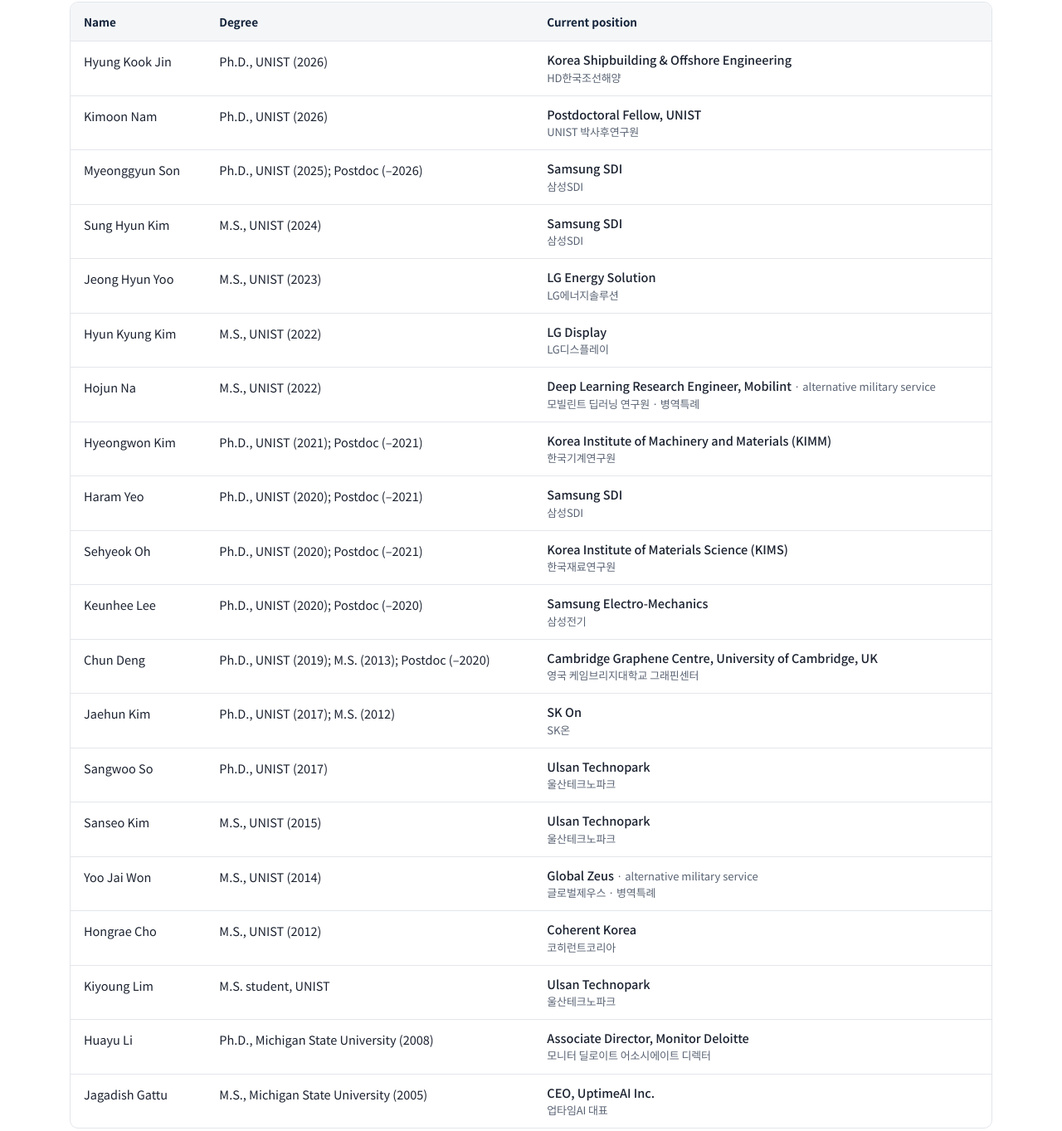
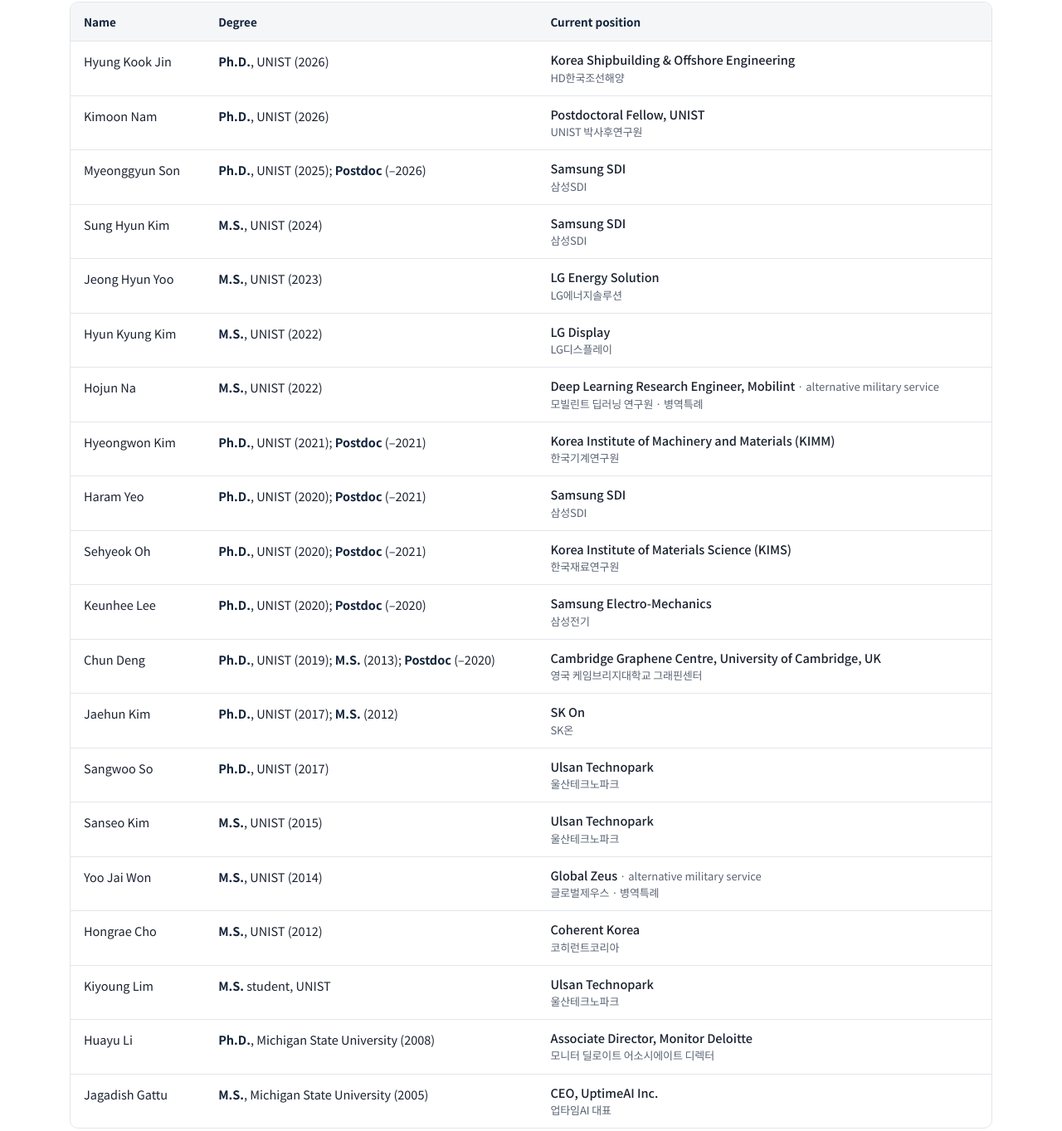
Before and after one commit to houseofdavid1/houseofdavid1.github.io, a plain HTML site: page people.html in a window 1280 px wide. Shown: the part 1952-3315 px from the top of the page at 83% size. Drawn offline with Linux system fonts and the light colour scheme.

Commit message:
People: bold degree labels in alumni table
Co-Authored-By: Claude Opus 5.5 <noreply@anthropic.com>
Claude-Session: https://claude.ai/code/session_0193FsCwCBU5TNaPgPqdxirM

```diff
--- a/assets/style.css
+++ b/assets/style.css
@@ -326,3 +326,5 @@ td.pos { line-height: 1.4; }
 }
 
 .pos-note { font-weight: 400; color: var(--muted); font-size: 13px; }
+
+.deg { font-weight: 700; color: var(--navy); }
--- a/people.html
+++ b/people.html
@@ -7,7 +7,7 @@
 <link rel="preconnect" href="https://fonts.googleapis.com">
 <link rel="preconnect" href="https://fonts.gstatic.com" crossorigin>
 <link href="https://fonts.googleapis.com/css2?family=Noto+Sans+KR:wght@400;500;700&amp;display=swap" rel="stylesheet">
-<link rel="stylesheet" href="assets/style.css?v=17">
+<link rel="stylesheet" href="assets/style.css?v=18">
 </head>
 <body>
 
@@ -124,26 +124,26 @@
             <tr><th scope="col">Name</th><th scope="col">Degree</th><th scope="col">Current position</th></tr>
           </thead>
           <tbody>
-            <tr><td>Hyung Kook Jin</td><td>Ph.D., UNIST (2026)</td><td class="pos"><span class="pos-en">Korea Shipbuilding &amp; Offshore Engineering</span><span class="pos-ko">HD한국조선해양</span></td></tr>
-            <tr><td>Kimoon Nam</td><td>Ph.D., UNIST (2026)</td><td class="pos"><span class="pos-en">Postdoctoral Fellow, UNIST</span><span class="pos-ko">UNIST 박사후연구원</span></td></tr>
-            <tr><td>Myeonggyun Son</td><td>Ph.D., UNIST (2025); Postdoc (–2026)</td><td class="pos"><span class="pos-en">Samsung SDI</span><span class="pos-ko">삼성SDI</span></td></tr>
-            <tr><td>Sung Hyun Kim</td><td>M.S., UNIST (2024)</td><td class="pos"><span class="pos-en">Samsung SDI</span><span class="pos-ko">삼성SDI</span></td></tr>
-            <tr><td>Jeong Hyun Yoo</td><td>M.S., UNIST (2023)</td><td class="pos"><span class="pos-en">LG Energy Solution</span><span class="pos-ko">LG에너지솔루션</span></td></tr>
-            <tr><td>Hyun Kyung Kim</td><td>M.S., UNIST (2022)</td><td class="pos"><span class="pos-en">LG Display</span><span class="pos-ko">LG디스플레이</span></td></tr>
-            <tr><td>Hojun Na</td><td>M.S., UNIST (2022)</td><td class="pos"><span class="pos-en">Deep Learning Research Engineer, Mobilint<span class="pos-note"> · alternative military service</span></span><span class="pos-ko">모빌린트 딥러닝 연구원 · 병역특례</span></td></tr>
-            <tr><td>Hyeongwon Kim</td><td>Ph.D., UNIST (2021); Postdoc (–2021)</td><td class="pos"><span class="pos-en">Korea Institute of Machinery and Materials (KIMM)</span><span class="pos-ko">한국기계연구원</span></td></tr>
-            <tr><td>Haram Yeo</td><td>Ph.D., UNIST (2020); Postdoc (–2021)</td><td class="pos"><span class="pos-en">Samsung SDI</span><span class="pos-ko">삼성SDI</span></td></tr>
-            <tr><td>Sehyeok Oh</td><td>Ph.D., UNIST (2020); Postdoc (–2021)</td><td class="pos"><span class="pos-en">Korea Institute of Materials Science (KIMS)</span><span class="pos-ko">한국재료연구원</span></td></tr>
-            <tr><td>Keunhee Lee</td><td>Ph.D., UNIST (2020); Postdoc (–2020)</td><td class="pos"><span class="pos-en">Samsung Electro-Mechanics</span><span class="pos-ko">삼성전기</span></td></tr>
-            <tr><td>Chun Deng</td><td>Ph.D., UNIST (2019); M.S. (2013); Postdoc (–2020)</td><td class="pos"><span class="pos-en">Cambridge Graphene Centre, University of Cambridge, UK</span><span class="pos-ko">영국 케임브리지대학교 그래핀센터</span></td></tr>
-            <tr><td>Jaehun Kim</td><td>Ph.D., UNIST (2017); M.S. (2012)</td><td class="pos"><span class="pos-en">SK On</span><span class="pos-ko">SK온</span></td></tr>
-            <tr><td>Sangwoo So</td><td>Ph.D., UNIST (2017)</td><td class="pos"><span class="pos-en">Ulsan Technopark</span><span class="pos-ko">울산테크노파크</span></td></tr>
-            <tr><td>Sanseo Kim</td><td>M.S., UNIST (2015)</td><td class="pos"><span class="pos-en">Ulsan Technopark</span><span class="pos-ko">울산테크노파크</span></td></tr>
-            <tr><td>Yoo Jai Won</td><td>M.S., UNIST (2014)</td><td class="pos"><span class="pos-en">Global Zeus<span class="pos-note"> · alternative military service</span></span><span class="pos-ko">글로벌제우스 · 병역특례</span></td></tr>
-            <tr><td>Hongrae Cho</td><td>M.S., UNIST (2012)</td><td class="pos"><span class="pos-en">Coherent Korea</span><span class="pos-ko">코히런트코리아</span></td></tr>
-            <tr><td>Kiyoung Lim</td><td>M.S. student, UNIST</td><td class="pos"><span class="pos-en">Ulsan Technopark</span><span class="pos-ko">울산테크노파크</span></td></tr>
-            <tr><td>Huayu Li</td><td>Ph.D., Michigan State University (2008)</td><td class="pos"><span class="pos-en">Associate Director, Monitor Deloitte</span><span class="pos-ko">모니터 딜로이트 어소시에이트 디렉터</span></td></tr>
-            <tr><td>Jagadish Gattu</td><td>M.S., Michigan State University (2005)</td><td class="pos"><span class="pos-en">CEO, UptimeAI Inc.</span><span class="pos-ko">업타임AI 대표</span></td></tr>
+            <tr><td>Hyung Kook Jin</td><td><b class="deg">Ph.D.</b>, UNIST (2026)</td><td class="pos"><span class="pos-en">Korea Shipbuilding &amp; Offshore Engineering</span><span class="pos-ko">HD한국조선해양</span></td></tr>
+            <tr><td>Kimoon Nam</td><td><b class="deg">Ph.D.</b>, UNIST (2026)</td><td class="pos"><span class="pos-en">Postdoctoral Fellow, UNIST</span><span class="pos-ko">UNIST 박사후연구원</span></td></tr>
+            <tr><td>Myeonggyun Son</td><td><b class="deg">Ph.D.</b>, UNIST (2025); <b class="deg">Postdoc</b> (–2026)</td><td class="pos"><span class="pos-en">Samsung SDI</span><span class="pos-ko">삼성SDI</span></td></tr>
+            <tr><td>Sung Hyun Kim</td><td><b class="deg">M.S.</b>, UNIST (2024)</td><td class="pos"><span class="pos-en">Samsung SDI</span><span class="pos-ko">삼성SDI</span></td></tr>
+            <tr><td>Jeong Hyun Yoo</td><td><b class="deg">M.S.</b>, UNIST (2023)</td><td class="pos"><span class="pos-en">LG Energy Solution</span><span class="pos-ko">LG에너지솔루션</span></td></tr>
+            <tr><td>Hyun Kyung Kim</td><td><b class="deg">M.S.</b>, UNIST (2022)</td><td class="pos"><span class="pos-en">LG Display</span><span class="pos-ko">LG디스플레이</span></td></tr>
+            <tr><td>Hojun Na</td><td><b class="deg">M.S.</b>, UNIST (2022)</td><td class="pos"><span class="pos-en">Deep Learning Research Engineer, Mobilint<span class="pos-note"> · alternative military service</span></span><span class="pos-ko">모빌린트 딥러닝 연구원 · 병역특례</span></td></tr>
+            <tr><td>Hyeongwon Kim</td><td><b class="deg">Ph.D.</b>, UNIST (2021); <b class="deg">Postdoc</b> (–2021)</td><td class="pos"><span class="pos-en">Korea Institute of Machinery and Materials (KIMM)</span><span class="pos-ko">한국기계연구원</span></td></tr>
+            <tr><td>Haram Yeo</td><td><b class="deg">Ph.D.</b>, UNIST (2020); <b class="deg">Postdoc</b> (–2021)</td><td class="pos"><span class="pos-en">Samsung SDI</span><span class="pos-ko">삼성SDI</span></td></tr>
+            <tr><td>Sehyeok Oh</td><td><b class="deg">Ph.D.</b>, UNIST (2020); <b class="deg">Postdoc</b> (–2021)</td><td class="pos"><span class="pos-en">Korea Institute of Materials Science (KIMS)</span><span class="pos-ko">한국재료연구원</span></td></tr>
+            <tr><td>Keunhee Lee</td><td><b class="deg">Ph.D.</b>, UNIST (2020); <b class="deg">Postdoc</b> (–2020)</td><td class="pos"><span class="pos-en">Samsung Electro-Mechanics</span><span class="pos-ko">삼성전기</span></td></tr>
+            <tr><td>Chun Deng</td><td><b class="deg">Ph.D.</b>, UNIST (2019); <b class="deg">M.S.</b> (2013); <b class="deg">Postdoc</b> (–2020)</td><td class="pos"><span class="pos-en">Cambridge Graphene Centre, University of Cambridge, UK</span><span class="pos-ko">영국 케임브리지대학교 그래핀센터</span></td></tr>
+            <tr><td>Jaehun Kim</td><td><b class="deg">Ph.D.</b>, UNIST (2017); <b class="deg">M.S.</b> (2012)</td><td class="pos"><span class="pos-en">SK On</span><span class="pos-ko">SK온</span></td></tr>
+            <tr><td>Sangwoo So</td><td><b class="deg">Ph.D.</b>, UNIST (2017)</td><td class="pos"><span class="pos-en">Ulsan Technopark</span><span class="pos-ko">울산테크노파크</span></td></tr>
+            <tr><td>Sanseo Kim</td><td><b class="deg">M.S.</b>, UNIST (2015)</td><td class="pos"><span class="pos-en">Ulsan Technopark</span><span class="pos-ko">울산테크노파크</span></td></tr>
+            <tr><td>Yoo Jai Won</td><td><b class="deg">M.S.</b>, UNIST (2014)</td><td class="pos"><span class="pos-en">Global Zeus<span class="pos-note"> · alternative military service</span></span><span class="pos-ko">글로벌제우스 · 병역특례</span></td></tr>
+            <tr><td>Hongrae Cho</td><td><b class="deg">M.S.</b>, UNIST (2012)</td><td class="pos"><span class="pos-en">Coherent Korea</span><span class="pos-ko">코히런트코리아</span></td></tr>
+            <tr><td>Kiyoung Lim</td><td><b class="deg">M.S.</b> student, UNIST</td><td class="pos"><span class="pos-en">Ulsan Technopark</span><span class="pos-ko">울산테크노파크</span></td></tr>
+            <tr><td>Huayu Li</td><td><b class="deg">Ph.D.</b>, Michigan State University (2008)</td><td class="pos"><span class="pos-en">Associate Director, Monitor Deloitte</span><span class="pos-ko">모니터 딜로이트 어소시에이트 디렉터</span></td></tr>
+            <tr><td>Jagadish Gattu</td><td><b class="deg">M.S.</b>, Michigan State University (2005)</td><td class="pos"><span class="pos-en">CEO, UptimeAI Inc.</span><span class="pos-ko">업타임AI 대표</span></td></tr>
           </tbody>
         </table>
       </div>
```
Also changed, not shown: index.html (+1 -1 lines), publications.html (+1 -1 lines), research.html (+1 -1 lines), teaching.html (+1 -1 lines).
